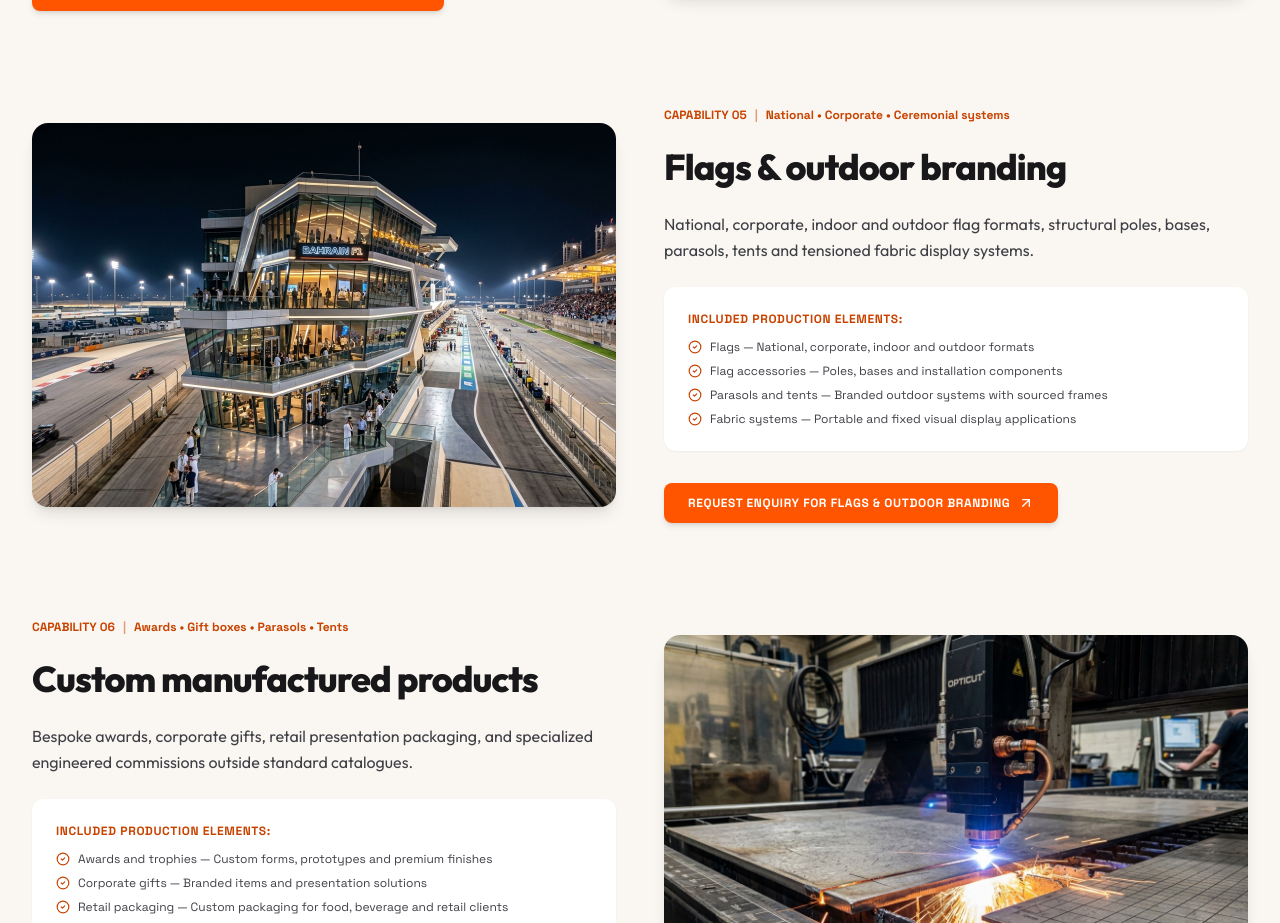
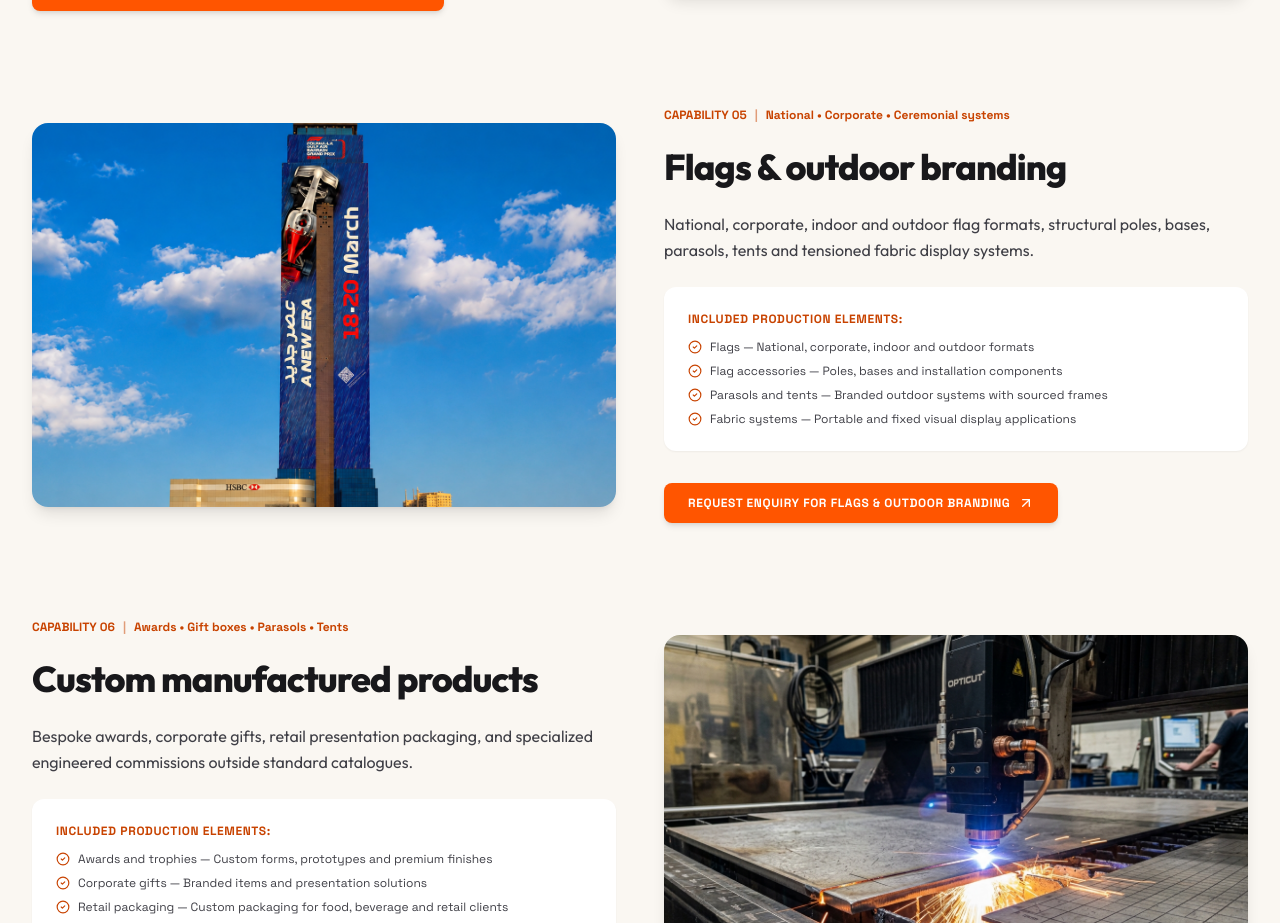
Before and after one commit to akashjo123/orange-industries, a Next.js app: page /capabilities in a window 1280 px wide. Shown: the part 2423-3346 px from the top of the page. Built offline with nearby package versions, Linux system fonts and the light colour scheme.

Commit message:
chore: add new project image asset and update data references

```diff
--- a/data/blogs.ts
+++ b/data/blogs.ts
@@ -34,7 +34,7 @@ export const blogPosts: BlogPost[] = [
     category: "Case Studies",
     date: "Mar 12, 2024",
     readTime: "5 min read",
-    image: "/images/project_f1.jpg",
+    image: "/images/project.png",
     excerpt: "Exploring the high-stakes engineering and accelerated timelines required to deliver flawless structural assets for global motorsport events.",
     content: [
       "Delivering for Formula 1 requires a unique blend of structural integrity and premium aesthetic finishing. In this breakdown, our engineering team explores the fabrication methodologies used to create rapid-deployment hospitality structures.",
--- a/data/capabilities.ts
+++ b/data/capabilities.ts
@@ -77,7 +77,7 @@ export const capabilities: Capability[] = [
     subtitle: "National • Corporate • Ceremonial systems",
     description: "Flag production and outdoor systems for corporate, government, ceremonial and promotional use.",
     longDescription: "National, corporate, indoor and outdoor flag formats, structural poles, bases, parasols, tents and tensioned fabric display systems.",
-    image: "/images/project_f1.jpg",
+    image: "/images/project.png",
     items: [
       "Flags — National, corporate, indoor and outdoor formats",
       "Flag accessories — Poles, bases and installation components",
--- a/data/projects.ts
+++ b/data/projects.ts
@@ -38,7 +38,7 @@ export const projects: Project[] = [
       "Environmental graphics and finishes",
       "Venue installation and removal"
     ],
-    image: "/images/project_f1.jpg",
+    image: "/images/project.png",
     featured: true,
   },
   {
--- a/data/sectors.ts
+++ b/data/sectors.ts
@@ -18,7 +18,7 @@ export const sectors: Sector[] = [
     kicker: "FAST PROGRAMMES • TEMPORARY ENVIRONMENTS • VENUE DELIVERY",
     description: "Programme discipline matters most when the opening date cannot move. Built for event companies, sporting bodies, and government activations.",
     longDescription: "Time-critical production, graphics, temporary structures, and venue delivery for international sporting events, government activations, and creative partners.",
-    image: "/images/project_f1.jpg",
+    image: "/images/project.png",
     targetClients: ["Event companies", "Sporting bodies", "Government activations", "Creative agency partners"],
     capabilitiesProvided: [
       "Fast programmes & venue delivery",
```
Also changed, not shown: public/images/project.png (added).
